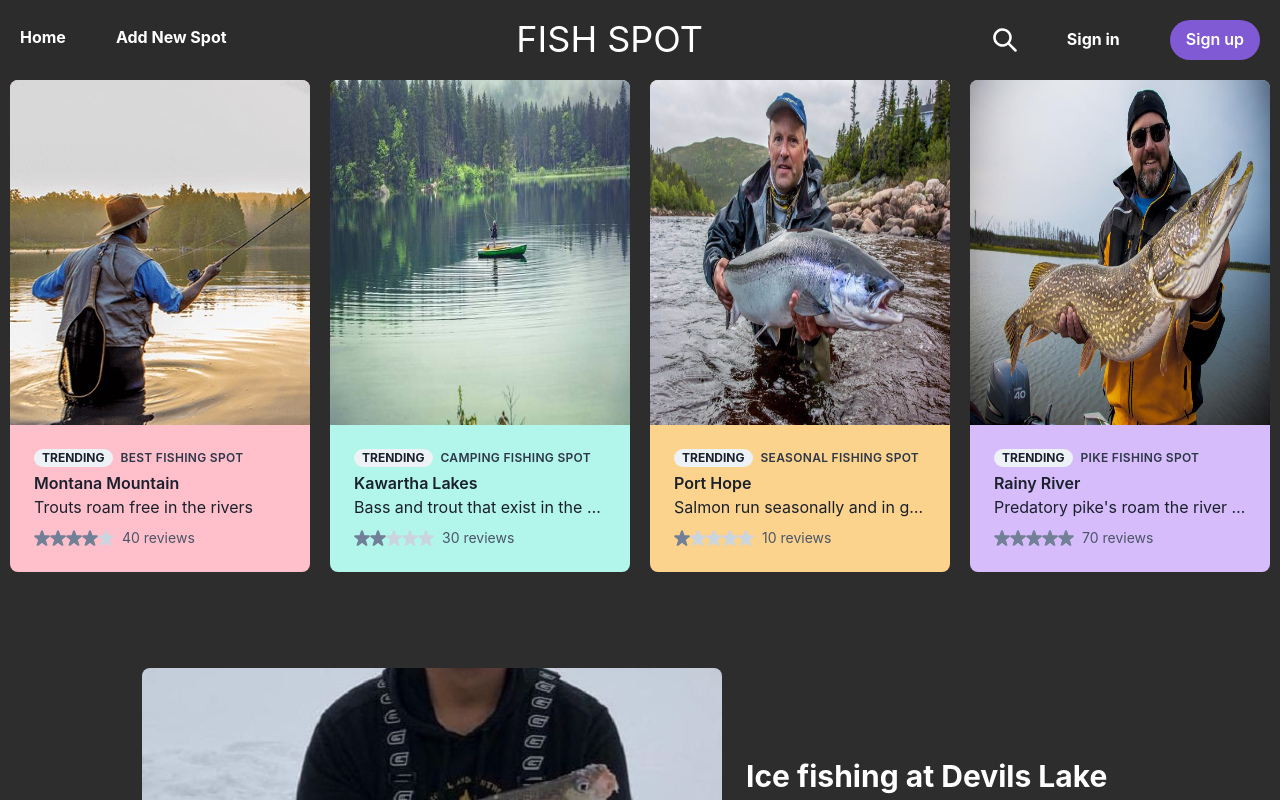
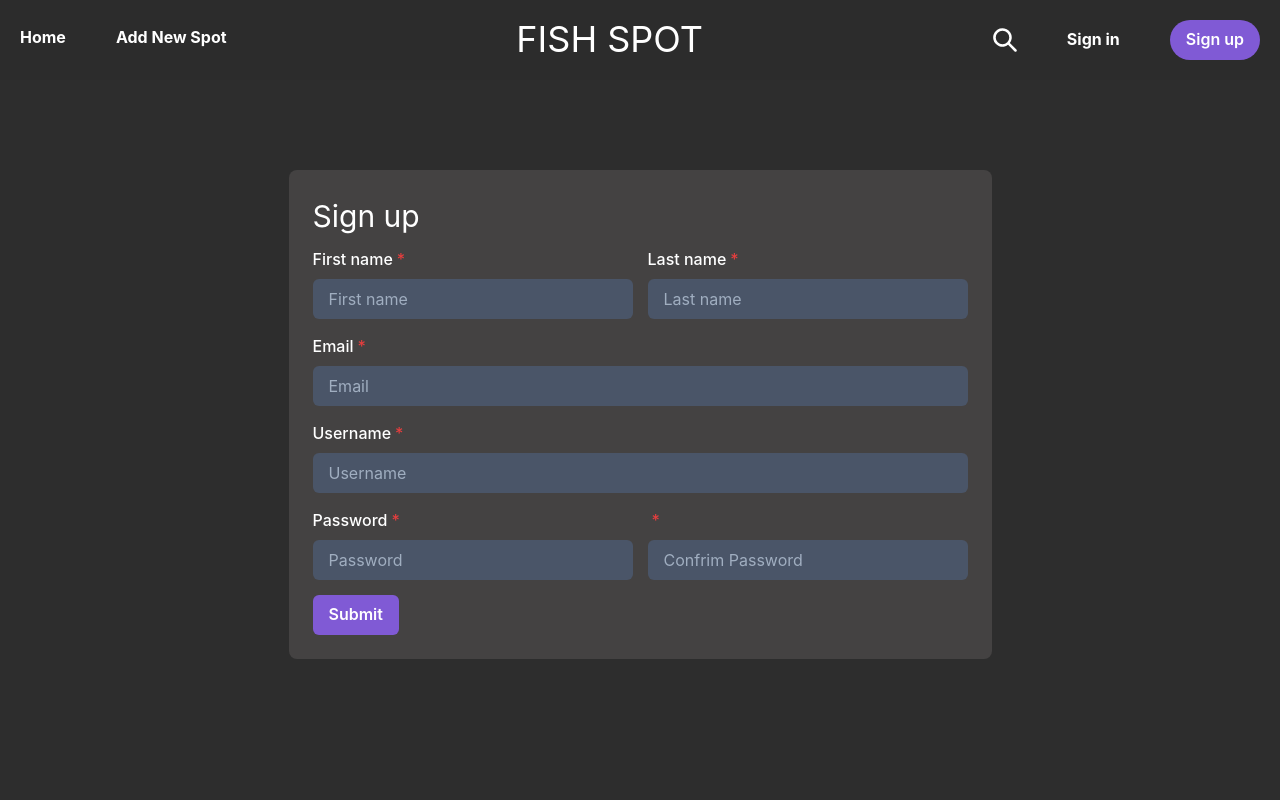
Before and after one commit to BilalShakh/FishSpot, a React (Create React App) app: page /signup in a window 1280 px wide. Before the commit this address led to /. Shown: the top 800 px of the page. Built offline with nearby package versions, Linux system fonts and the light colour scheme.

Commit message:
Finished Registration and modified home spacing

```diff
--- a/src/App.js
+++ b/src/App.js
@@ -1,5 +1,6 @@
 import { BrowserRouter, Route, Switch, Redirect } from "react-router-dom";
 import Home from './components/Home/Home';
+import Registration from "./components/Registration/Registration";
 
 //import './App.css';
 
@@ -13,6 +14,11 @@ function App() {
           exact
           render={props => <FreeClass {...props} />}
         /> */}
+        <Route
+          path="/signup"
+          exact
+          render={props => <Registration {...props} />}
+        />
         <Redirect to="/" />
       </Switch>
     </BrowserRouter>
--- a/src/components/Home/Home.js
+++ b/src/components/Home/Home.js
@@ -17,8 +17,9 @@ export default class Home extends Component {
     render() {
         return (
             <div class = "home-background">
-                <VStack>
+                <VStack spacing="85px">
                     <Header></Header>
+                    {/* <Spacer />
                     <Spacer />
                     <Spacer />
                     <Spacer />
@@ -26,8 +27,7 @@ export default class Home extends Component {
                     <Spacer />
                     <Spacer />
                     <Spacer />
-                    <Spacer />
-                    <Spacer />
+                    <Spacer /> */}
                     <HStack spacing="20px">
                         <FeaturedCard
                             color = "pink"
@@ -71,17 +71,6 @@ export default class Home extends Component {
                             reviewCount = {70}
                         />
                     </HStack>
-                    <Spacer />
-                    <Spacer />
-                    <Spacer />
-                    <Spacer />
-                    <Spacer />
-                    <Spacer />
-                    <Spacer />
-                    <Spacer />
-                    <Spacer />
-                    <Spacer />
-                    <Spacer />
                     <HStack>
                         <Box maxH="400px" borderWidth="0px" borderRadius="lg" overflow="hidden">
                             <Image src={fishing_5} alt="IMAGE NOT FOUND"/>
@@ -99,18 +88,6 @@ export default class Home extends Component {
                             <Text fontSize="s" color="white" mt="20px">North Dakota, USA</Text>
                         </Box>
                     </HStack>
-                    <Spacer />
-                    <Spacer />
-                    <Spacer />
-                    <Spacer />
-                    <Spacer />
-                    <Spacer />
-                    <Spacer />
-                    <Spacer />
-                    <Spacer />
-                    <Spacer />
-                    <Spacer />
-                    <Spacer />
                     <Footer></Footer>
                 </VStack>
             </div>
--- /dev/null
+++ b/src/components/Registration/Registration.css
@@ -0,0 +1,4 @@
+.registration-background {
+    background-color: #2d2d2d;
+    width: 100%;
+}
--- /dev/null
+++ b/src/components/Registration/Registration.js
@@ -0,0 +1,67 @@
+import React, { Component,  } from 'react'
+import Header from '../Header/Header'
+import Footer from '../Footer/Footer'
+import { VStack, HStack, Box, Text, FormControl, FormLabel, Input, Button, Spacer } from "@chakra-ui/react"
+import './Registration.css'
+
+export class Registration extends Component {
+    render() {
+        return (
+            <div class="registration-background">
+                <VStack spacing="85px">
+                    <Header />
+                    <Spacer />
+                    <Box p="6" maxW="850px" maxH="550px" borderWidth="0px" borderRadius="lg" bg="#444242">
+                        <VStack>
+                            <Text alignSelf="flex-start" fontSize="3xl" color="white">Sign up</Text>
+                            <form>
+                                <VStack spacing="15px">
+                                    <HStack spacing="15px" >
+                                        <FormControl w="320px" id="first-name" isRequired>
+                                            <FormLabel color="white">First name</FormLabel>
+                                            <Input bg="gray.600" borderWidth="0px" placeholder="First name" textColor="white"/>
+                                        </FormControl>
+                                        <FormControl w="320px" id="last-name" isRequired>
+                                            <FormLabel color="white">Last name</FormLabel>
+                                            <Input bg="gray.600" borderWidth="0px" placeholder="Last name" textColor="white"/>
+                                        </FormControl>
+                                    </HStack>
+                                    <FormControl w="655px" id="email" isRequired>
+                                        <FormLabel color="white">Email</FormLabel>
+                                        <Input type="email" bg="gray.600" borderWidth="0px" placeholder="Email" textColor="white"/>
+                                    </FormControl>
+                                    <FormControl w="655px" id="username" isRequired>
+                                        <FormLabel color="white">Username</FormLabel>
+                                        <Input bg="gray.600" borderWidth="0px" placeholder="Username" textColor="white"/>
+                                    </FormControl>
+                                    <HStack spacing="15px" >
+                                        <FormControl w="320px" id="passwordInitial" isRequired>
+                                            <FormLabel color="white">Password</FormLabel>
+                                            <Input type="password" bg="gray.600" borderWidth="0px" placeholder="Password" textColor="white"/>
+                                        </FormControl>
+                                        <FormControl w="320px" id="passwordConfirm" isRequired>
+                                            <FormLabel color="white"></FormLabel>
+                                            <Input type="password" bg="gray.600" borderWidth="0px" placeholder="Confrim Password" textColor="white"/>
+                                        </FormControl>
+                                    </HStack>
+                                    <Button
+                                        colorScheme="purple"
+                                        type="submit"
+                                        alignSelf="flex-start"
+                                    >
+                                        Submit
+                                    </Button>
+                                </VStack>
+                            </form>
+                        </VStack>
+                    </Box>
+
+                    <Spacer />
+                    <Footer />
+                </VStack>
+            </div>
+        )
+    }
+}
+
+export default Registration
```
